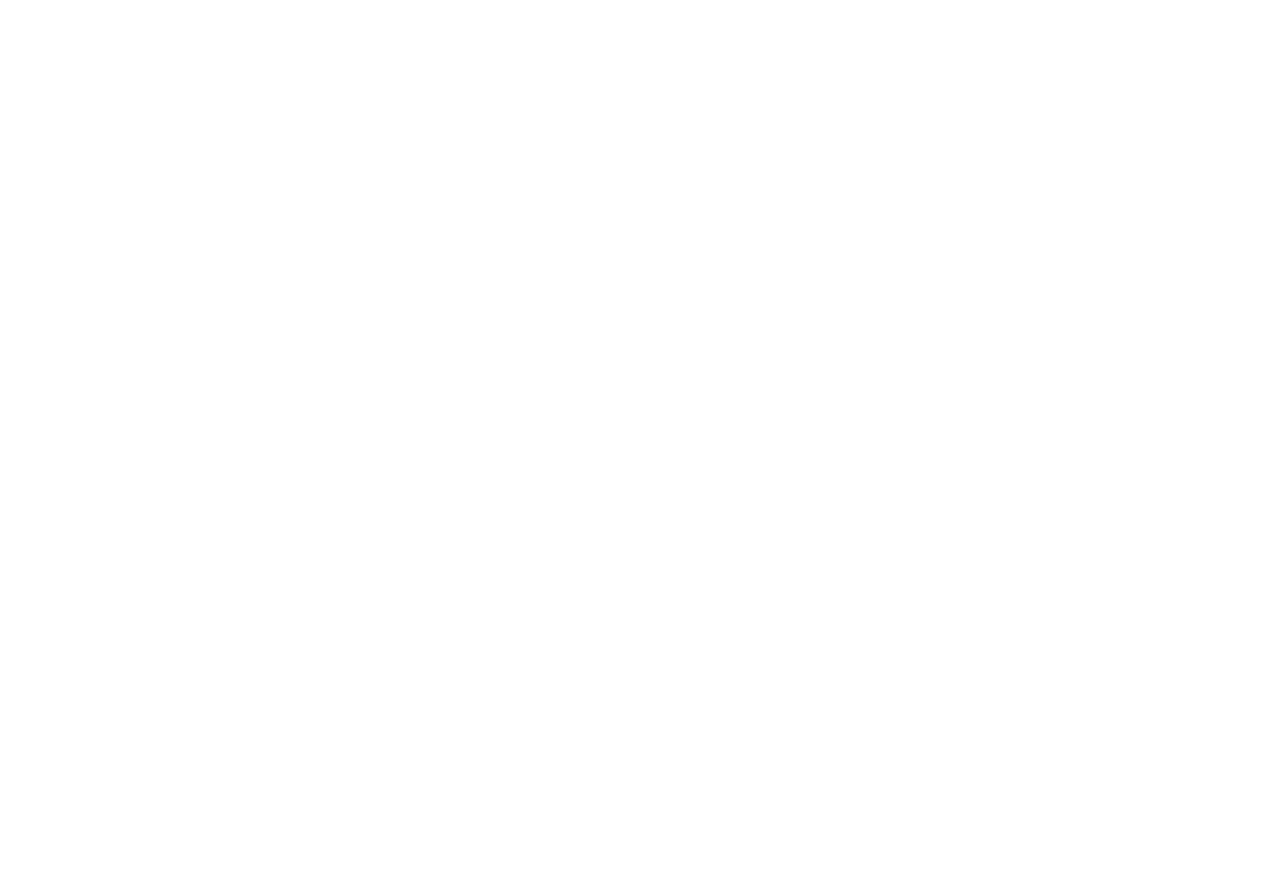
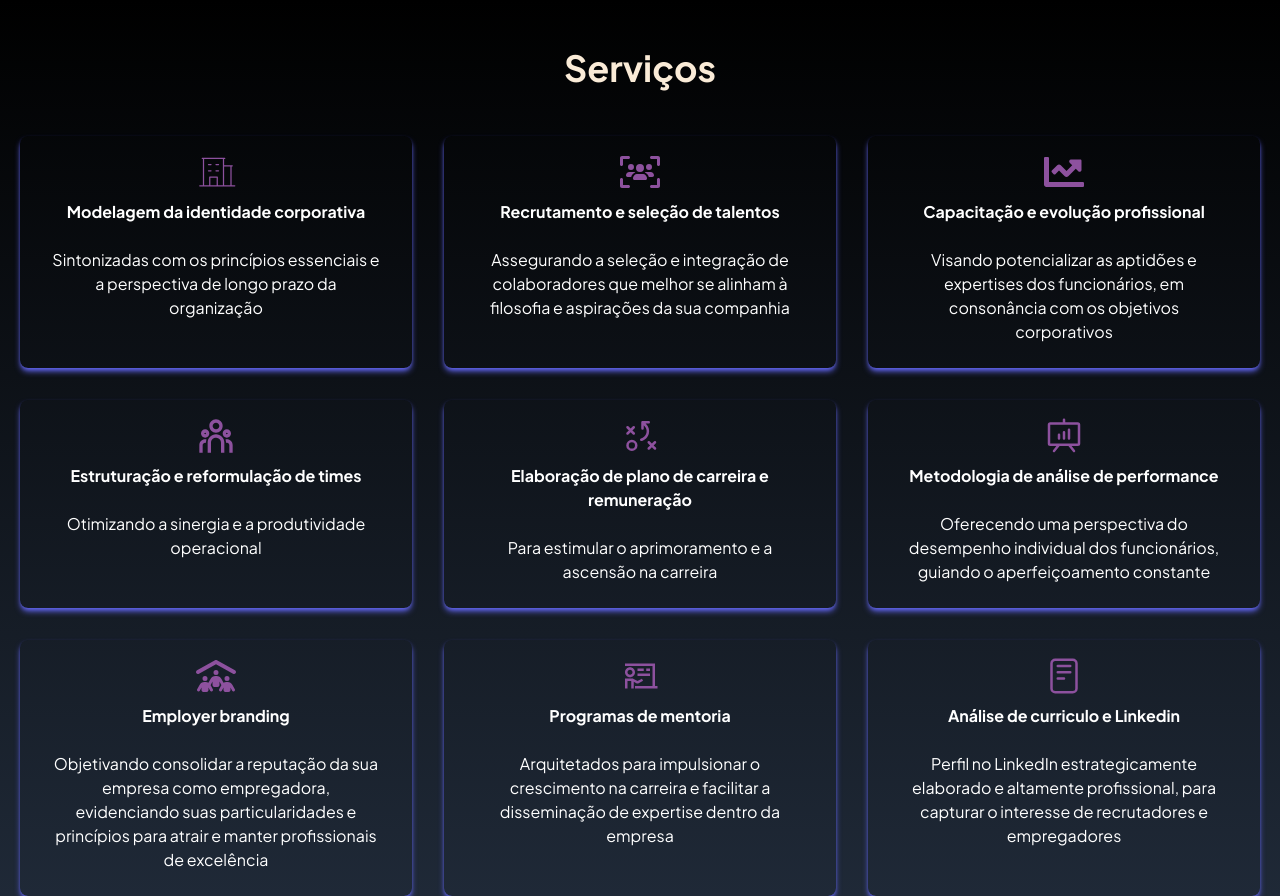
Before and after one commit to Fafaew/nevada-consulting, a React (Vite) app: page / in a window 1280 px wide. Shown: the part 800-1696 px from the top of the page. Before the commit the page ends 800 px from the top, so only its background shows below. Built offline with nearby package versions, Linux system fonts and the light colour scheme.

Commit message:
added services

```diff
--- a/src/App.jsx
+++ b/src/App.jsx
@@ -1,6 +1,7 @@
 import React from 'react';
 import Navbar from './components/Navbar';
 import Header from './components/Header';
+import Services from './components/Services';
 import { LanguageProvider } from './lib/LanguageContext';
 
 const app = () => {
@@ -9,6 +10,7 @@
       <LanguageProvider>
         <Navbar />
         <Header />
+        <Services />
       </LanguageProvider>
     </div>
   );
--- a/src/components/Header.jsx
+++ b/src/components/Header.jsx
@@ -9,7 +9,7 @@
   const { t } = useTranslation();
 
   return (
-    <div className='relative isolate overflow-hidden bg-gray-900 py-24 sm:py-32 h-[80vh] lg:h-auto'>
+    <div className='relative isolate overflow-hidden bg-gray-900 py-24 sm:py-32 h-[75vh] lg:h-auto'>
       <img
         alt=''
         src='https://images.pexels.com/photos/2422294/pexels-photo-2422294.jpeg?auto=compress&cs=tinysrgb&w=1260&h=750&dpr=1'
--- a/src/components/Navbar.jsx
+++ b/src/components/Navbar.jsx
@@ -21,8 +21,8 @@
   ];
 
   return (
-    <div className='bg-black flex justify-between items-center h-24 mx-auto px-4 text-white'>
-      <Logo className='ml-4 lg:ml-12 w-16 lg:w-32' />
+    <div className='bg-black flex justify-between items-center h-16 lg:h-24 mx-auto px-4 text-white'>
+      <Logo className='ml-4 lg:ml-12 w-12 lg:w-32' />
 
       <h1 className='w-full text-3xl font-bold text-purple-primary'></h1>
 
@@ -53,7 +53,7 @@
 
       {/* Mobile Navigation Menu */}
       <ul
-        className={`fixed md:hidden top-24 left-0 w-full h-auto border-r border-r-gray-900 bg-[#000300] z-10 transition-opacity duration-500 ${
+        className={`fixed md:hidden top-16 left-0 w-full h-auto border-r border-r-gray-900 bg-[#000300] z-10 transition-opacity duration-500 ${
           nav ? 'opacity-100 visible' : 'opacity-0 invisible'
         }`}
       >
--- /dev/null
+++ b/src/components/Services.jsx
@@ -0,0 +1,108 @@
+import React from 'react';
+import { useTranslation } from 'react-i18next';
+
+import {
+  PiBuildingOfficeThin,
+  PiPresentationChart,
+  PiStrategy,
+} from 'react-icons/pi';
+import { FaChartLine } from 'react-icons/fa';
+import { RiTeamLine } from 'react-icons/ri';
+import { LiaChalkboardTeacherSolid } from 'react-icons/lia';
+import { IoReaderOutline } from 'react-icons/io5';
+
+import { FaUsersViewfinder, FaPeopleRoof } from 'react-icons/fa6';
+
+const Services = () => {
+  const { t } = useTranslation();
+
+  const items = [
+    {
+      id: 1,
+      icon: <PiBuildingOfficeThin />,
+      subtitle: t('services.first.subtitle'),
+      description: t('services.first.description'),
+    },
+    {
+      id: 2,
+      icon: <FaUsersViewfinder />,
+      subtitle: t('services.second.subtitle'),
+      description: t('services.second.description'),
+    },
+    {
+      id: 3,
+      icon: <FaChartLine />,
+      subtitle: t('services.third.subtitle'),
+      description: t('services.third.description'),
+    },
+    {
+      id: 4,
+      icon: <RiTeamLine />,
+      subtitle: t('services.fourth.subtitle'),
+      description: t('services.fourth.description'),
+    },
+    {
+      id: 5,
+      icon: <PiStrategy />,
+      subtitle: t('services.fifth.subtitle'),
+      description: t('services.fifth.description'),
+    },
+    {
+      id: 6,
+      icon: <PiPresentationChart />,
+      subtitle: t('services.sixth.subtitle'),
+      description: t('services.sixth.description'),
+    },
+    {
+      id: 7,
+      icon: <FaPeopleRoof />,
+      subtitle: t('services.seventh.subtitle'),
+      description: t('services.seventh.description'),
+    },
+    {
+      id: 8,
+      icon: <LiaChalkboardTeacherSolid />,
+      subtitle: t('services.eigthth.subtitle'),
+      description: t('services.eigthth.description'),
+    },
+    {
+      id: 9,
+      icon: <IoReaderOutline />,
+      subtitle: t('services.nineth.subtitle'),
+      description: t('services.nineth.description'),
+    },
+  ];
+
+  return (
+    <>
+      <div
+        name=''
+        className='bg-gradient-to-b from-black to-gray-800 w-full text-white text-center '
+      >
+        <div className='max-w-full mx-auto flex flex-col w-full h-full'>
+          <h2 className='flex justify-center text-4xl font-bold my-12 text-[antiquewhite]'>
+            {t('services.title')}
+          </h2>
+
+          <div className='grid sm:grid-cols-2 md:grid-cols-3 gap-8 sm:px-5'>
+            {items.map(({ id, icon, subtitle, description }) => (
+              <div
+                key={id}
+                className='mx-6 lg:mx-0 px-8 pt-4 shadow-md shadow-purple-secondary
+                 rounded-lg overflow-hidden duration-200 hover:scale-105'
+              >
+                <div className='text-purple-primary'>
+                  {React.cloneElement(icon, { className: 'w-10 h-10 m-auto' })}
+                </div>
+                <div className='font-bold text-center mt-2'>{subtitle}</div>
+                <div className='flex text-center my-6'>{description}</div>
+              </div>
+            ))}
+          </div>
+        </div>
+      </div>
+    </>
+  );
+};
+
+export default Services;
--- a/src/locale/en.json
+++ b/src/locale/en.json
@@ -2,8 +2,8 @@
   "translation": {
     "navbar": {
       "home": "Home",
-      "services": "Company",
-      "clients": "Resources",
+      "services": "Services",
+      "clients": "Clients",
       "about": "About",
       "contact": "Contact",
       "language": "Language"
@@ -14,6 +14,45 @@
       "career": "Career Acceleration",
       "development": "Professional Growth",
       "connecting": "Connecting Talents and Organizations"
+    },
+    "services": {
+      "title": "Services",
+      "first": {
+        "subtitle": "Modeling and renewal of corporate identity",
+        "description": "Attuned to the essential principles and long-term perspective of the organization"
+      },
+      "second": {
+        "subtitle": "Prospecting and attracting talents",
+        "description": "Ensuring the selection and integration of collaborators who best align with your company's philosophy and aspirations"
+      },
+      "third": {
+        "subtitle": "Professional training and development",
+        "description": "Aimed at enhancing employees' skills and expertise, in line with corporate objectives"
+      },
+      "fourth": {
+        "subtitle": "Team formation and restructuring",
+        "description": "Optimizing synergy and operational productivity"
+      },
+      "fifth": {
+        "subtitle": "Career path and personal development",
+        "description": "To stimulate improvement and career advancement"
+      },
+      "sixth": {
+        "subtitle": "Performance analysis methodology",
+        "description": "Offering a perspective on individual employee performance, guiding constant improvement"
+      },
+      "seventh": {
+        "subtitle": "Employer brand building",
+        "description": "Aiming to consolidate your company's reputation as an employer, highlighting its particularities and principles to attract and retain professionals of excellence"
+      },
+      "eigthth": {
+        "subtitle": "Professional guidance programs",
+        "description": "Designed to boost career growth and facilitate the dissemination of expertise within the company"
+      },
+      "nineth": {
+        "subtitle": "Resume and LinkedIn Analysis",
+        "description": "Strategically crafted and highly professional LinkedIn profile, designed to capture the interest of recruiters and employers"
+      }
     }
   }
 }
--- a/src/locale/pt.json
+++ b/src/locale/pt.json
@@ -14,6 +14,45 @@
       "talent": "Atração de Talentos",
       "development": "Desenvolvimento",
       "connecting": "Conexão entre Talentos e Negócios"
+    },
+    "services": {
+      "title": "Serviços",
+      "first": {
+        "subtitle": "Modelagem da identidade corporativa",
+        "description": "Sintonizadas com os princípios essenciais e a perspectiva de longo prazo da organização"
+      },
+      "second": {
+        "subtitle": "Recrutamento e seleção de talentos",
+        "description": "Assegurando a seleção e integração de colaboradores que melhor se alinham à filosofia e aspirações da sua companhia"
+      },
+      "third": {
+        "subtitle": "Capacitação e evolução profissional",
+        "description": "Visando potencializar as aptidões e expertises dos funcionários, em consonância com os objetivos corporativos"
+      },
+      "fourth": {
+        "subtitle": "Estruturação e reformulação de times",
+        "description": "Otimizando a sinergia e a produtividade operacional"
+      },
+      "fifth": {
+        "subtitle": "Elaboração de plano de carreira e remuneração",
+        "description": "Para estimular o aprimoramento e a ascensão na carreira"
+      },
+      "sixth": {
+        "subtitle": "Metodologia de análise de performance",
+        "description": "Oferecendo uma perspectiva do desempenho individual dos funcionários, guiando o aperfeiçoamento constante"
+      },
+      "seventh": {
+        "subtitle": "Employer branding",
+        "description": "Objetivando consolidar a reputação da sua empresa como empregadora, evidenciando suas particularidades e princípios para atrair e manter profissionais de excelência"
+      },
+      "eigthth": {
+        "subtitle": "Programas de mentoria",
+        "description": "Arquitetados para impulsionar o crescimento na carreira e facilitar a disseminação de expertise dentro da empresa"
+      },
+      "nineth": {
+        "subtitle": "Análise de curriculo e Linkedin",
+        "description": "Perfil no LinkedIn estrategicamente elaborado e altamente profissional, para capturar o interesse de recrutadores e empregadores"
+      }
     }
   }
 }
```
